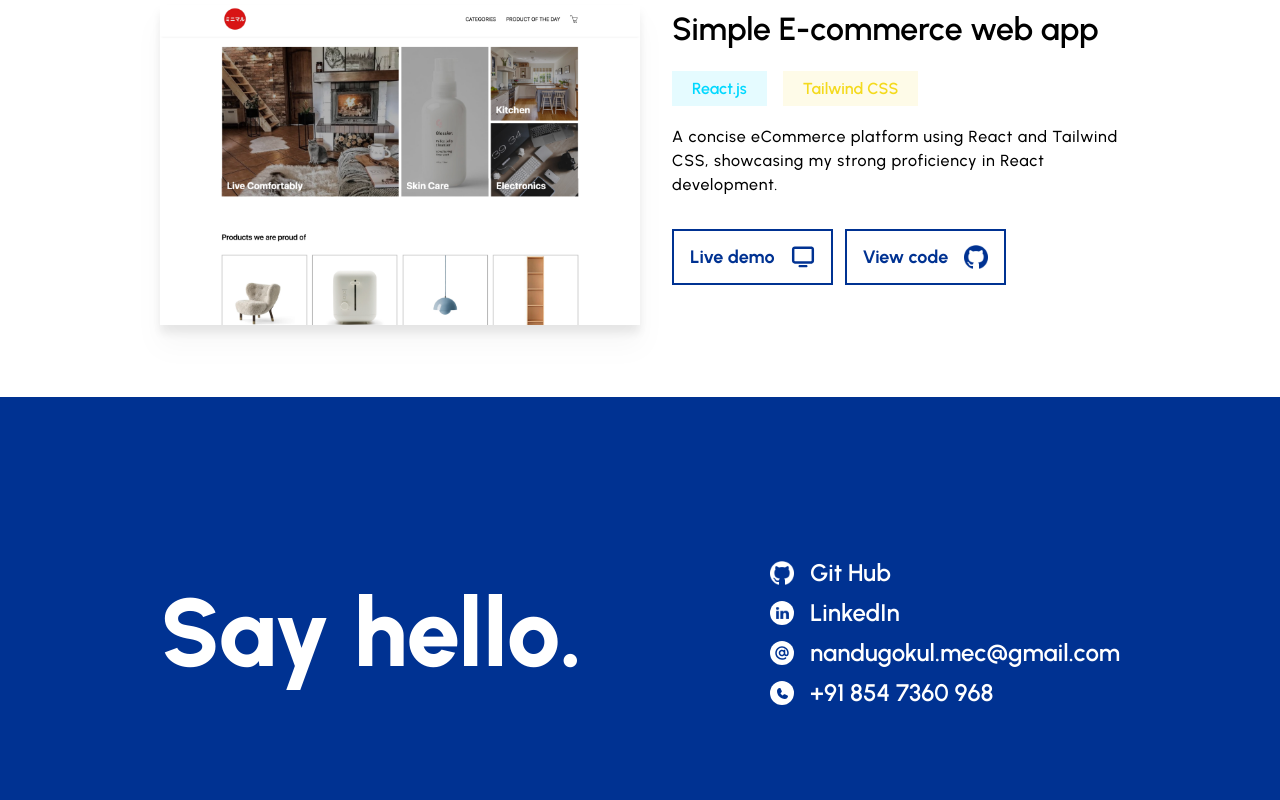
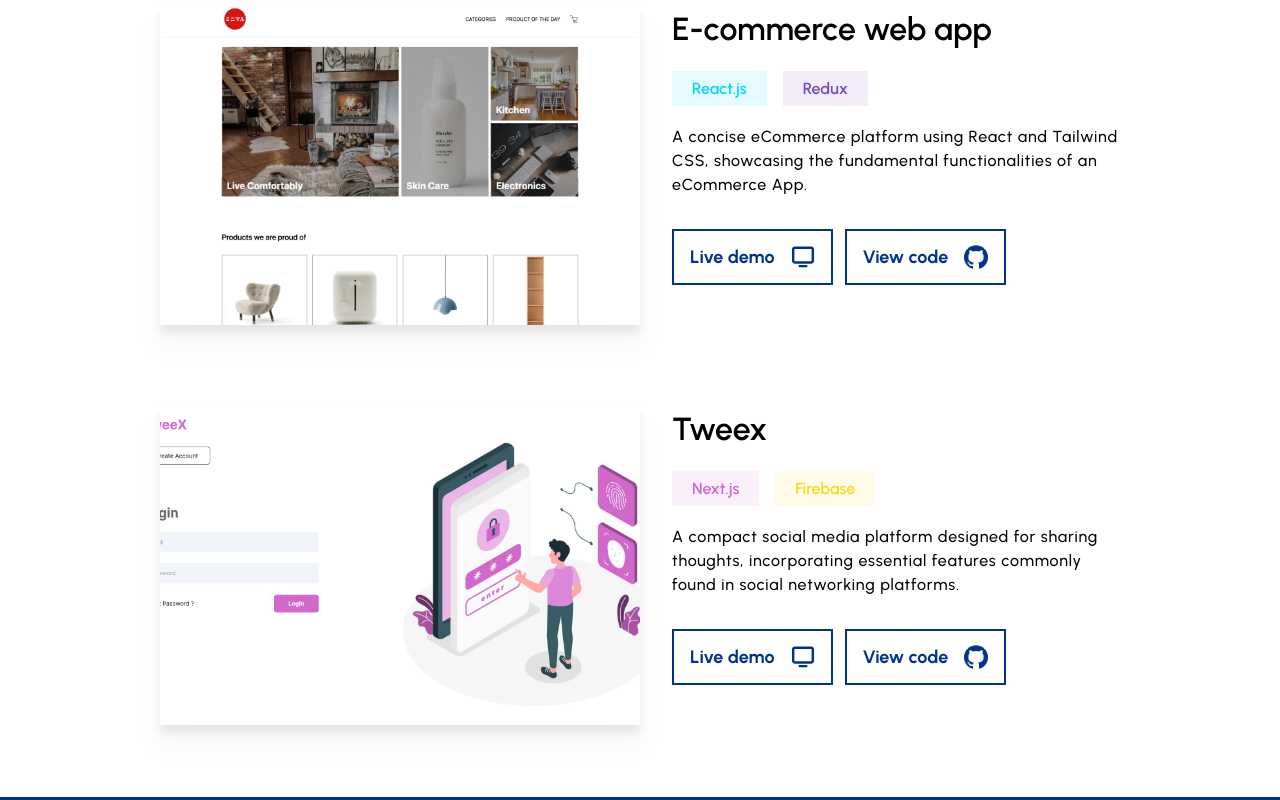
Before and after one commit to Nandugokul/portfolio, a React (Vite) app: page / in a window 1280 px wide. Shown: the part 960-1760 px from the top of the page. Built offline with nearby package versions, Linux system fonts and the light colour scheme.

Commit message:
tweex added

```diff
--- /dev/null
+++ b/src/data/Data.js
@@ -0,0 +1,30 @@
+import eCommerceImg from "../../public/assets/works/eCommerce.jpg";
+import tweexImg from "../../public/assets/works/tweex.png";
+const Data = [
+  {
+    heading: "E-commerce web app",
+    image: eCommerceImg,
+    badge1: "React.js",
+    badge1Color: "0, 216, 255",
+    badge2: "Redux",
+    badge2Color: "118, 74, 188",
+    description:
+      "A concise eCommerce platform using React and Tailwind CSS, showcasing the fundamental functionalities of an eCommerce App.",
+    demoLink: "https://simple-ecommerce.vercel.app/",
+    gitHubLink: "https://github.com/Nandugokul/simple-ecommerce",
+  },
+  {
+    heading: "Tweex",
+    image: tweexImg,
+    badge1: "Next.js",
+    badge1Color: "210, 104, 204",
+    badge2: "Firebase",
+    badge2Color: "244, 218, 30",
+    description:
+      "A compact social media platform designed for sharing thoughts, incorporating essential features commonly found in social networking platforms.",
+    demoLink: "https://tweex-eight.vercel.app/",
+    gitHubLink: "https://github.com/Nandugokul/tweex",
+  },
+];
+
+export default Data;
--- a/src/pages/landingPage/components/works/Works.jsx
+++ b/src/pages/landingPage/components/works/Works.jsx
@@ -1,5 +1,5 @@
 import SingleWork from "./components/SingleWork";
-
+import Data from "../../../../data/Data";
 function Works() {
   return (
     <>
@@ -12,7 +12,22 @@ function Works() {
             <div className="h-[1px] w-full border-t-[1px] border-black/40"></div>
           </div>
         </div>
-        <SingleWork />
+        {Data.map((item) => {
+          return (
+            <SingleWork
+              key={item.demoLink}
+              heading={item.heading}
+              image={item.image}
+              badge1={item.badge1}
+              badge1Color={item.badge1Color}
+              badge2={item.badge2}
+              badge2Color={item.badge2Color}
+              description={item.description}
+              demoLink={item.demoLink}
+              gitHubLink={item.gitHubLink}
+            />
+          );
+        })}
       </section>
     </>
   );
--- a/src/pages/landingPage/components/works/components/SingleWork.jsx
+++ b/src/pages/landingPage/components/works/components/SingleWork.jsx
@@ -1,21 +1,23 @@
+/* eslint-disable react/prop-types */
 import gitBlueIcon from "../../../../../../public/assets/icons/gitBlue.svg";
-import eCommerceImg from "../../../../../../public/assets/works/eCommerce.jpg";
 import liveDemoIcon from "../../../../../../public/assets/icons/liveDemo.svg";
 import gitIconWhite from "../../../../../../public/assets/icons/gitHubFooterIcon.svg";
 import liveDemoWhite from "../../../../../../public/assets/icons/liveDemoWhiteIcon.svg";
-function SingleWork() {
+function SingleWork(props) {
+  console.log(props.badge1Color);
+  console.log(props.badge2Color);
   return (
     <>
-      <section className=" md:flex mt-8 md:mt-14 pb-2">
+      <section className="md:flex mt-8 md:mt-14 pb-6">
         <div className="w-full md:w-1/2 h-auto">
           <a
-            href="https://simple-ecommerce.vercel.app/"
+            href={props.demoLink}
             target="_blank"
             rel="noopener noreferrer"
             className="cursor-pointer"
           >
             <img
-              src={eCommerceImg}
+              src={props.image}
               alt="E Commerce"
               className="w-full h-80 object-cover object-center-top drop-shadow-xl hover:scale-95 transition-all duration-300"
             />
@@ -23,24 +25,33 @@ function SingleWork() {
         </div>
         <div className="w-full md:w-1/2 md:pl-8">
           <h4 className="text-[2rem] mt-6 md:mt-0 font-semibold ">
-            Simple E-commerce web app
+            {props.heading}
           </h4>
           <div>
             <div className="my-6 space-x-4">
-              <span className="bg-[#00D8FF]/10 font-semibold text-[#00D8FF] px-5 py-2 ">
-                React.js
+              <span
+                className={`font-semibold px-5 py-2`}
+                style={{
+                  backgroundColor: `rgba(${props.badge1Color}, 0.1)`,
+                  color: `rgb(${props.badge1Color})`,
+                }}
+              >
+                {props.badge1}
               </span>
-              <span className="bg-[#F4DA1E]/10 font-semibold text-[#F4DA1E] px-5 py-2 ]">
-                Tailwind CSS
+              <span
+                className={`font-semibold px-5 py-2`}
+                style={{
+                  backgroundColor: `rgba(${props.badge2Color}, 0.1)`,
+                  color: `rgb(${props.badge2Color})`,
+                }}
+              >
+                {props.badge2}
               </span>
             </div>
-            <p className="font-medium tracking-wider">
-              A concise eCommerce platform using React and Tailwind CSS,
-              showcasing my strong proficiency in React development.
-            </p>
+            <p className="font-medium tracking-wider">{props.description}</p>
             <div className="flex flex-wrap mt-8">
               <a
-                href="https://simple-ecommerce.vercel.app/"
+                href={props.demoLink}
                 target="_blank"
                 rel="noopener noreferrer"
                 className="cursor-pointer mr-3"
@@ -62,7 +73,7 @@ function SingleWork() {
                 </div>
               </a>
               <a
-                href="https://github.com/Nandugokul/simple-ecommerce"
+                href={props.gitHubLink}
                 target="_blank"
                 rel="noopener noreferrer"
                 className="cursor-pointer"
--- a/src/uiComponents/Footer.jsx
+++ b/src/uiComponents/Footer.jsx
@@ -5,7 +5,7 @@ import linkedInIcon from "../../public/assets/icons/linkedInFotterIcon.svg";
 function Footer() {
   return (
     <>
-      <section className="bg-myBlue mt-16 py-40">
+      <section className="bg-myBlue mt-12 py-40">
         <div className="max-w-screen-2xl px-10 md:px-40 m-auto flex flex-col lg:flex-row items-center justify-between">
           <h1 className="text-white text-6xl md:text-8xl font-extrabold">
             Say hello.
```
Also changed, not shown: public/assets/works/tweex.png (added).
